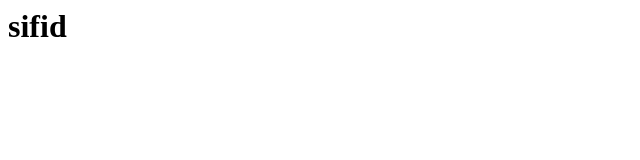
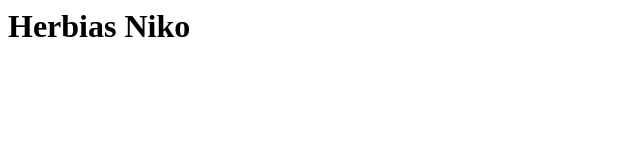
Before and after one commit to nherbias/Practice_herbias, a plain HTML site: page index.html in a window 1280 px wide. Shown: the whole page, without its empty margins (0-640 px from the left). Drawn offline with Linux system fonts and the light colour scheme.

Commit message:
Revised html

```diff
--- a/index.html
+++ b/index.html
@@ -1 +1 @@
-<h1>sifid</h1>
+<h1>Herbias Niko</h1>
```
